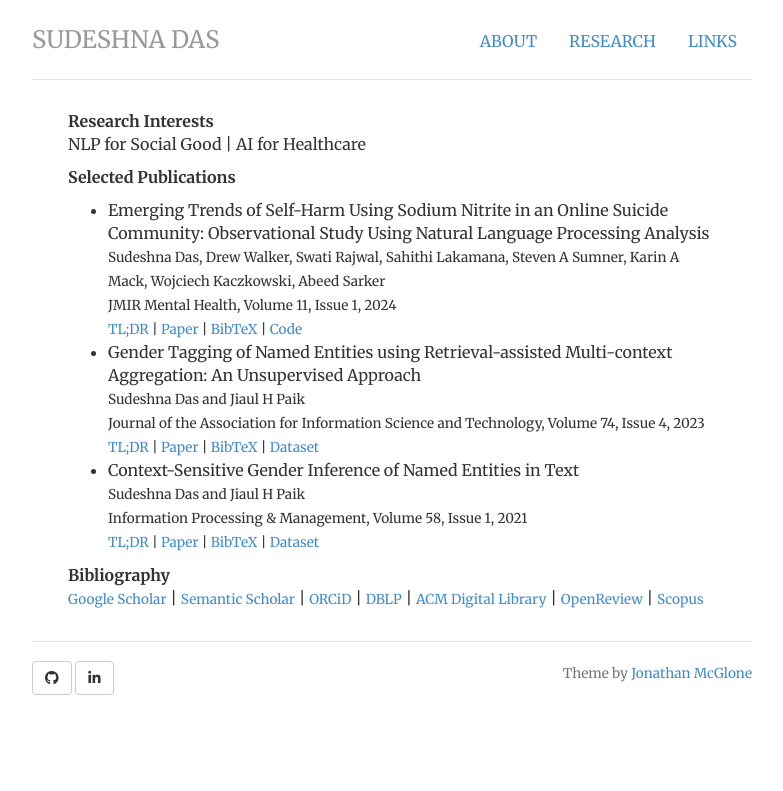
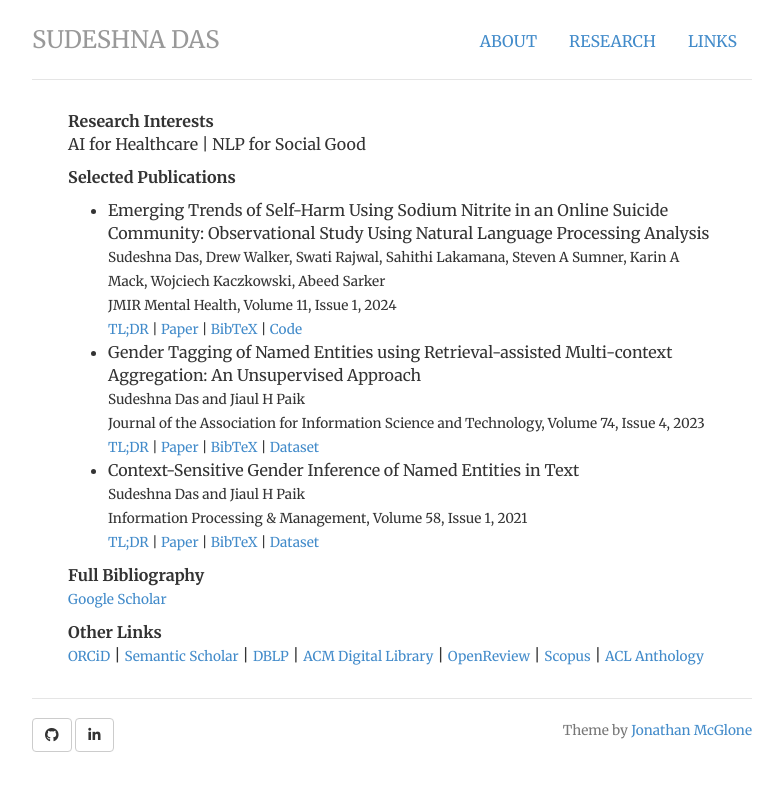
Before and after one commit to das-sudeshna/das-sudeshna.github.io, a Jekyll site: the page built from research/index.html, in a window 1280 px wide. Shown: the top 791 px of the page, without its empty margins (248-1031 px from the left). Built offline with Jekyll 4.4.1, drawn with Linux system fonts in a browser that asks for light colours; nearby versions of some CDN libraries.

Commit message:
Update index.html

```diff
--- a/research/index.html
+++ b/research/index.html
@@ -10,7 +10,7 @@ description: Research profile of Sudeshna Das, Postdoctoral Fellow (Biomedical I
   <div class="cv">
 
     <p><strong>Research Interests</strong><br>
-	NLP for Social Good | AI for Healthcare
+	AI for Healthcare | NLP for Social Good
 
     <p><strong>Selected Publications</strong><br>
 				<ul>
@@ -63,6 +63,9 @@ description: Research profile of Sudeshna Das, Postdoctoral Fellow (Biomedical I
 
 				</ul>
 
-    <p><strong>Bibliography</strong><br>
-	<small><a href="https://scholar.google.com/citations?hl=en&user=swg54REAAAAJ">Google Scholar</a></small> | <small><a href="https://www.semanticscholar.org/author/2035728294">Semantic Scholar</a></small> | <small><a href="https://orcid.org/0000-0002-2112-6986">ORCiD</a></small> | <small><a href="https://dblp.org/pid/50/7065-2">DBLP</a></small> | <small><a href="https://dl.acm.org/profile/99659281138">ACM Digital Library</a></small> | <small><a href="https://openreview.net/profile?id=~Sudeshna_Das1">OpenReview</a></small> | <small><a href="https://www.scopus.com/authid/detail.uri?authorId=58597903700">Scopus</a></small>
+    <p><strong>Full Bibliography</strong><br>
+	<small><a href="https://scholar.google.com/citations?hl=en&user=swg54REAAAAJ">Google Scholar</a></small>
+
+    <p><strong>Other Links</strong><br>
+	<small><a href="https://orcid.org/0000-0002-2112-6986">ORCiD</a></small> | <small><a href="https://www.semanticscholar.org/author/2035728294">Semantic Scholar</a></small> | <small><a href="https://dblp.org/pid/50/7065-2">DBLP</a></small> | <small><a href="https://dl.acm.org/profile/99659281138">ACM Digital Library</a></small> | <small><a href="https://openreview.net/profile?id=~Sudeshna_Das1">OpenReview</a></small> | <small><a href="https://www.scopus.com/authid/detail.uri?authorId=58597903700">Scopus</a></small> | <small><a href="https://aclanthology.org/people/s/sudeshna-das/">ACL Anthology</a></small>
   </div>
```
